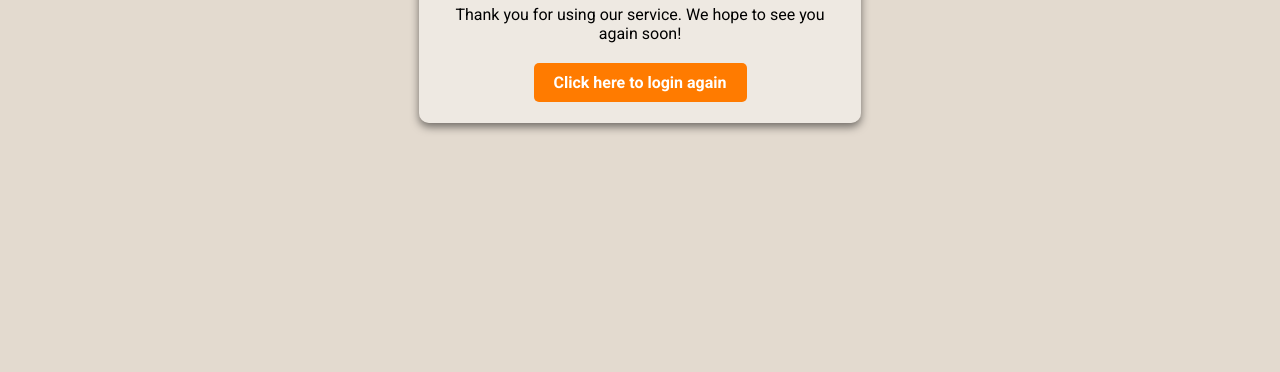
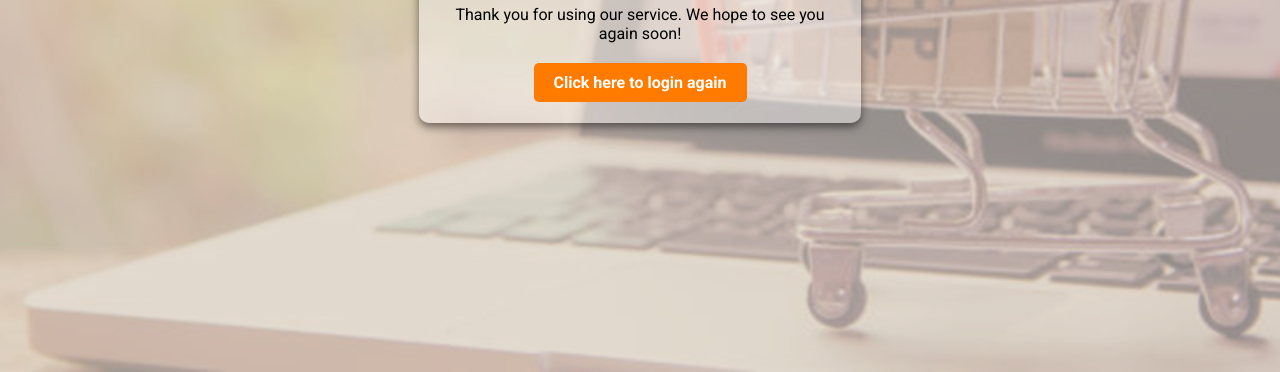
Before and after one commit to Msd027/shop, a plain HTML site: page logout/logout.html in a window 1280 px wide. Shown: the part 428-800 px from the top of the page. Drawn offline with Linux system fonts and the light colour scheme.

Commit message:
Update logout.css

```diff
--- a/logout/logout.css
+++ b/logout/logout.css
@@ -16,7 +16,7 @@ body::before {
     left: 0;
     right: 0;
     bottom: 0;
-    background-image: url('image/logout.png');
+    background-image: url('../image/logout.png');
     background-size: cover;
     background-position: center;
     background-repeat: no-repeat;
```
